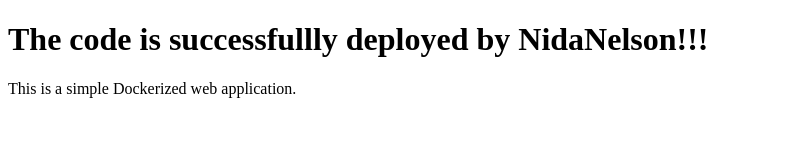
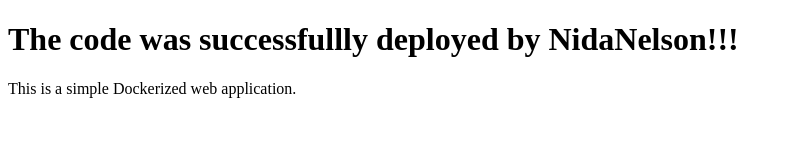
Before and after one commit to nidanelson/network_container_cloud_deployment_CA1, a plain HTML site: page hello-world-app/index.html in a window 1280 px wide. Shown: the whole page, without its empty margins (0-791 px from the left). Drawn offline with Linux system fonts and the light colour scheme.

Commit message:
index changed!

```diff
--- a/hello-world-app/index.html
+++ b/hello-world-app/index.html
@@ -4,7 +4,7 @@
     <title>Hello World</title>
 </head>
 <body>
-    <h1>The code is successfullly deployed by NidaNelson!!!</h1>
+    <h1>The code was successfullly deployed by NidaNelson!!!</h1>
     <p>This is a simple Dockerized web application.</p>
 </body>
 </html>
```
